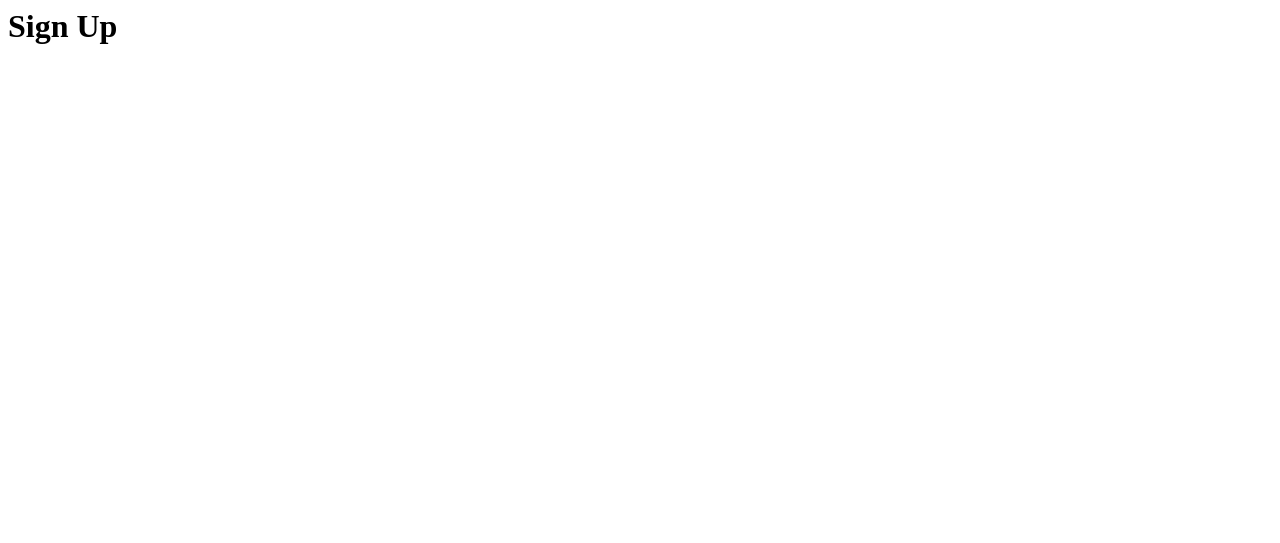
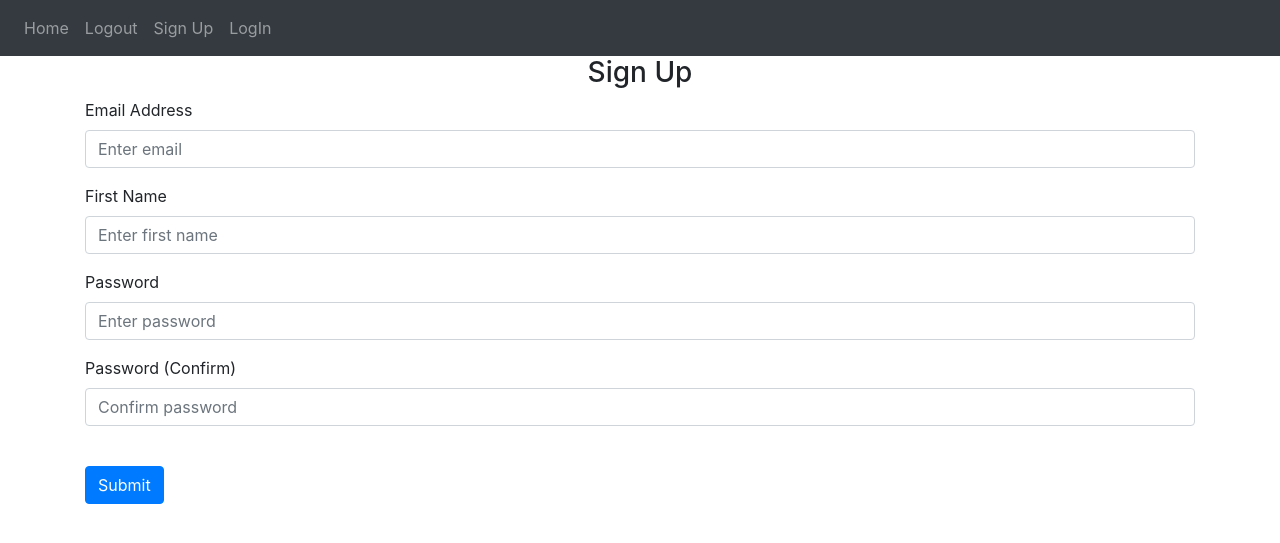
Before and after one commit to pv-wolfie/notes.web.v1, a Flask app: page /sign-up in a window 1280 px wide. Before the commit the part shown is almost empty. Shown: the top 543 px of the page. Run offline with Flask 3, Linux system fonts and the light colour scheme; some libraries are stand-ins or nearby versions.

Commit message:
signup page, html files modified a little for some funtional and learning testing

```diff
--- a/website/auth.py
+++ b/website/auth.py
@@ -1,4 +1,4 @@
-from flask import Blueprint
+from flask import Blueprint, render_template
 
 #this file is a blueprint of our application, that includes urls to find the application
 
@@ -7,12 +7,12 @@ auth = Blueprint('auth', __name__)
 #def login, logout, signout
 @auth.route('/login')
 def login():
-    return "<h1>Login</h1>"
+    return render_template("login.html", boolean=True)
 
 @auth.route('/logout')
 def logout():
-    return "<h1>Logout</h1>"
+    return '<p>Logout</p>'
 
 @auth.route('/sign-up')
 def signout():
-    return "<h1>Sign Up</h1>"
+    return render_template("signup.html")
--- a/website/templates/base.html
+++ b/website/templates/base.html
@@ -1,10 +1,8 @@
 <!DOCTYPE html>
 <html>
   <head>
-    <meta charset="utf-8" /> <!-- utf-8 is a character encoding standard that is capable of encoding all possible characters in Unicode.-->
-    <meta name="viewport" content="width=device-width, initial-scale=1" /> <!--The viewport is the user's visible area of a web page.-->
-
-    <!--import stylesheets-->
+    <meta charset="utf-8" />
+    <meta name="viewport" content="width=device-width, initial-scale=1" />
     <link
       rel="stylesheet"
       href="https://stackpath.bootstrapcdn.com/bootstrap/4.4.1/css/bootstrap.min.css"
@@ -17,11 +15,9 @@
       crossorigin="anonymous"
     />
 
-<!--title-->
     <title>{% block title %}Home{% endblock %}</title>
   </head>
   <body>
-    <!--navbar-->
     <nav class="navbar navbar-expand-lg navbar-dark bg-dark">
       <button
         class="navbar-toggler"
@@ -33,13 +29,10 @@
       </button>
       <div class="collapse navbar-collapse" id="navbar">
         <div class="navbar-nav">
-          {% if user.is_authenticated %}
           <a class="nav-item nav-link" id="home" href="/">Home</a>
           <a class="nav-item nav-link" id="logout" href="/logout">Logout</a>
-          {% else %}
-          <a class="nav-item nav-link" id="login" href="/login">Login</a>
           <a class="nav-item nav-link" id="signUp" href="/sign-up">Sign Up</a>
-          {% endif %}
+          <a class="nav-item nav-link" id="login" href="/login">LogIn</a>
         </div>
       </div>
     </nav>
@@ -62,7 +55,6 @@
     </div>
     {% endif %} {% endfor %} {% endif %} {% endwith %}
 
-    <!-- import existing javascript files from online without needing to dowload them-->
     <div class="container">{% block content %} {% endblock %}</div>
     <script
       src="https://code.jquery.com/jquery-3.2.1.slim.min.js"
@@ -80,16 +72,6 @@
       crossorigin="anonymous"
     ></script>
 
-    <!--integreation of own javascript, imgages, or css files inside the static folder (these file do not change)
-    <script>
-        type="text/javascript"
-        src="{{ url_for('static', filename='[file name].js') }}"
-    ></script>
-
-    {{ you can write some python expression that can be evaluated}}
-    -->
-
-
 {% block javascript %}
     <script type="text/javascript">
       function deleteNote(noteId) {
--- /dev/null
+++ b/website/templates/home.html
@@ -0,0 +1,4 @@
+{% extends "base.html" %} {% block title %}Home{% endblock %}
+{% block content%}
+<h1>This is the home page</h1>
+{% endblock %}
--- /dev/null
+++ b/website/templates/signup.html
@@ -0,0 +1,48 @@
+{% extends "base.html" %} {% block title %}Sign Up{% endblock %} {% block
+    content %}
+    <form method="POST">
+      <h3 align="center">Sign Up</h3>
+      <div class="form-group">
+        <label for="email">Email Address</label>
+        <input
+          type="email"
+          class="form-control"
+          id="email"
+          name="email"
+          placeholder="Enter email"
+        />
+      </div>
+      <div class="form-group">
+        <label for="firstName">First Name</label>
+        <input
+          type="text"
+          class="form-control"
+          id="firstName"
+          name="firstName"
+          placeholder="Enter first name"
+        />
+      </div>
+      <div class="form-group">
+        <label for="password1">Password</label>
+        <input
+          type="password"
+          class="form-control"
+          id="password1"
+          name="password1"
+          placeholder="Enter password"
+        />
+      </div>
+      <div class="form-group">
+        <label for="password2">Password (Confirm)</label>
+        <input
+          type="password"
+          class="form-control"
+          id="password2"
+          name="password2"
+          placeholder="Confirm password"
+        />
+      </div>
+      <br />
+      <button type="submit" class="btn btn-primary">Submit</button>
+    </form>
+    {% endblock %}
--- a/website/views.py
+++ b/website/views.py
@@ -1,4 +1,4 @@
-from flask import Blueprint
+from flask import Blueprint, render_template
 
 #this file is a blueprint of our application, that includes urls to find the application
 
@@ -7,4 +7,4 @@ views = Blueprint('views', __name__)
 # define a view, or a root in flask
 @views.route('/') #whenever we go onto our url and type in /, we will run the home/main page of the app
 def home():
-    return "<h1>Test</h1>"
+    return render_template("home.html")
```
Also changed, not shown: website/templates/htmlnotes.txt (added, +10 -0 lines), website/templates/login.html (added, +8 -0 lines).
